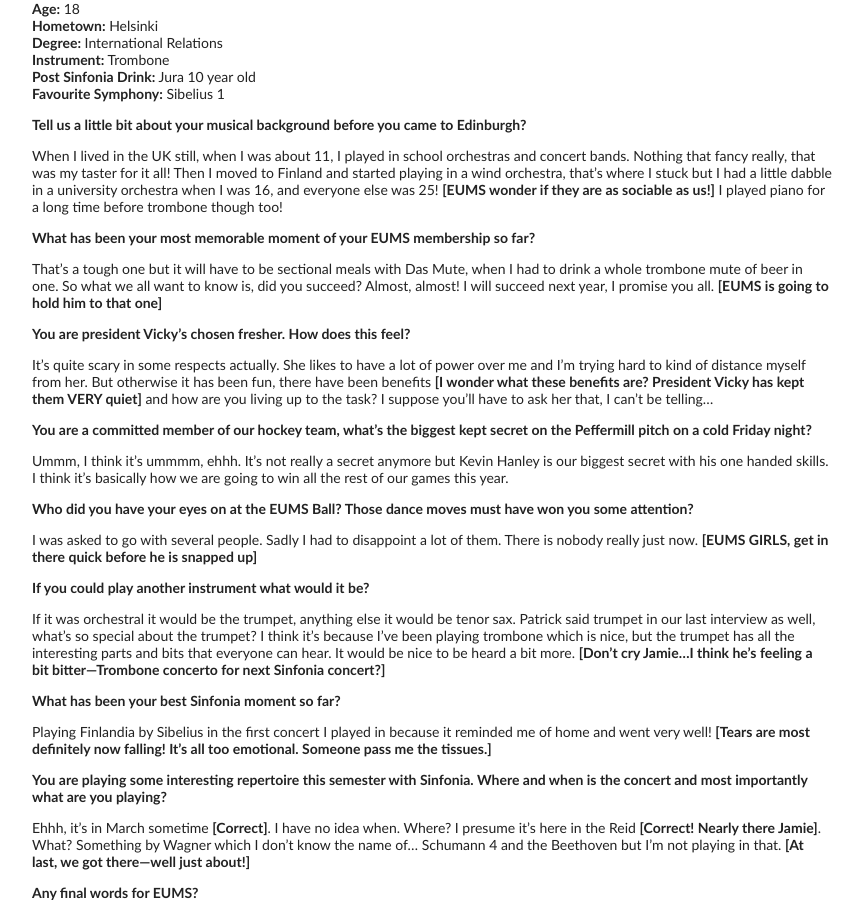
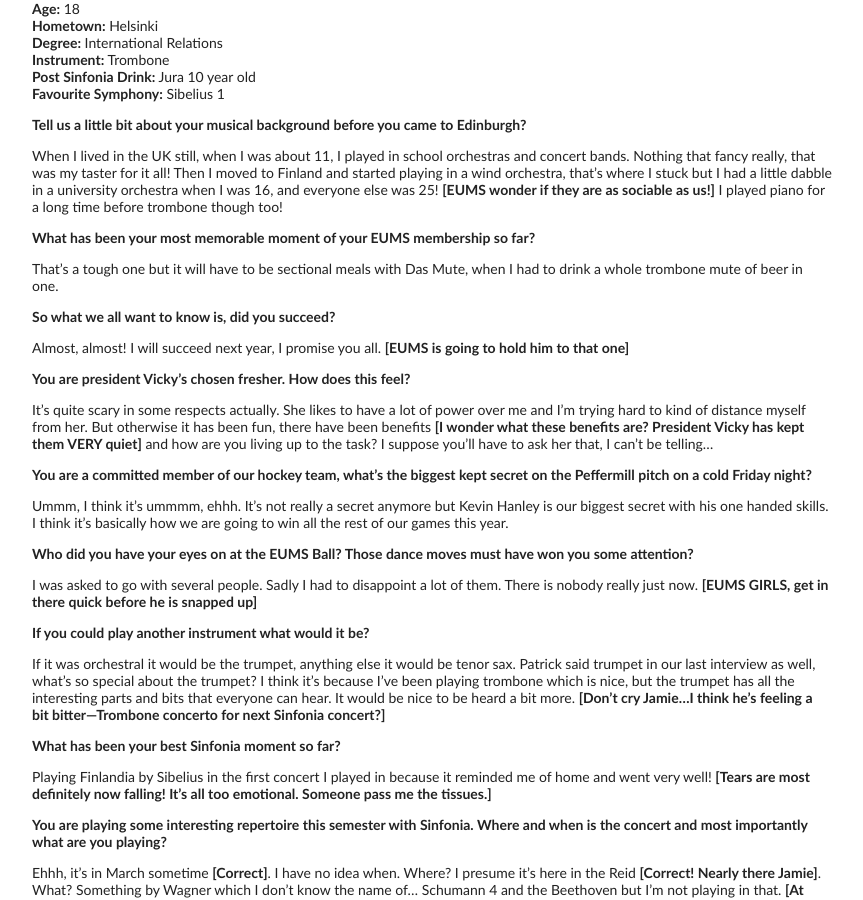
Before and after one commit to eums/website, a Jekyll site: the page built from _posts/2014-03-04-meet-the-fresher-jamie-mcdonald.markdown, in a window 1280 px wide and 900 px high, scrolled down 826 px. Shown: the whole window, without its empty margins (208-1071 px from the left). Built offline with Jekyll 4.4.1, drawn with Linux system fonts in a browser that asks for light colours.

Commit message:
Fix formatting error
question wasn't marked up properly

```diff
--- a/_posts/2014-03-04-meet-the-fresher-jamie-mcdonald.markdown
+++ b/_posts/2014-03-04-meet-the-fresher-jamie-mcdonald.markdown
@@ -29,7 +29,11 @@
 **What has been your most memorable moment of your EUMS membership so
 far?**
 
-That&rsquo;s a tough one but it will have to be sectional meals with Das Mute, when I had to drink a whole trombone mute of beer in one. So what we all want to know is, did you succeed? Almost, almost! I will succeed next year, I promise you all. **[EUMS is going to hold him to that one]**
+That&rsquo;s a tough one but it will have to be sectional meals with Das Mute, when I had to drink a whole trombone mute of beer in one.
+
+**So what we all want to know is, did you succeed?**
+
+Almost, almost! I will succeed next year, I promise you all. **[EUMS is going to hold him to that one]**
 
 **You are president Vicky&rsquo;s chosen fresher. How does this feel?**
 
```
